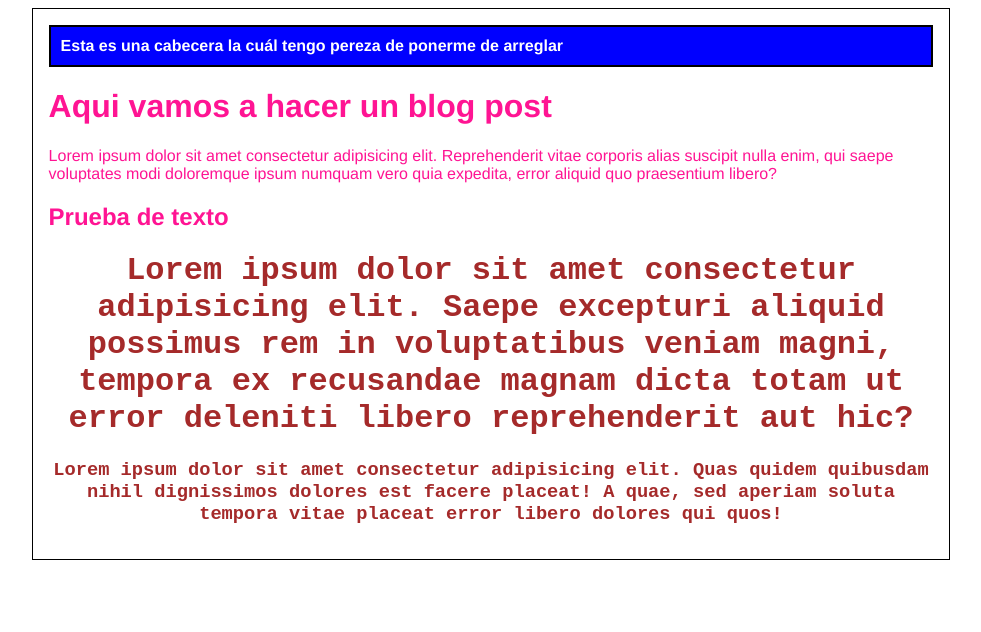
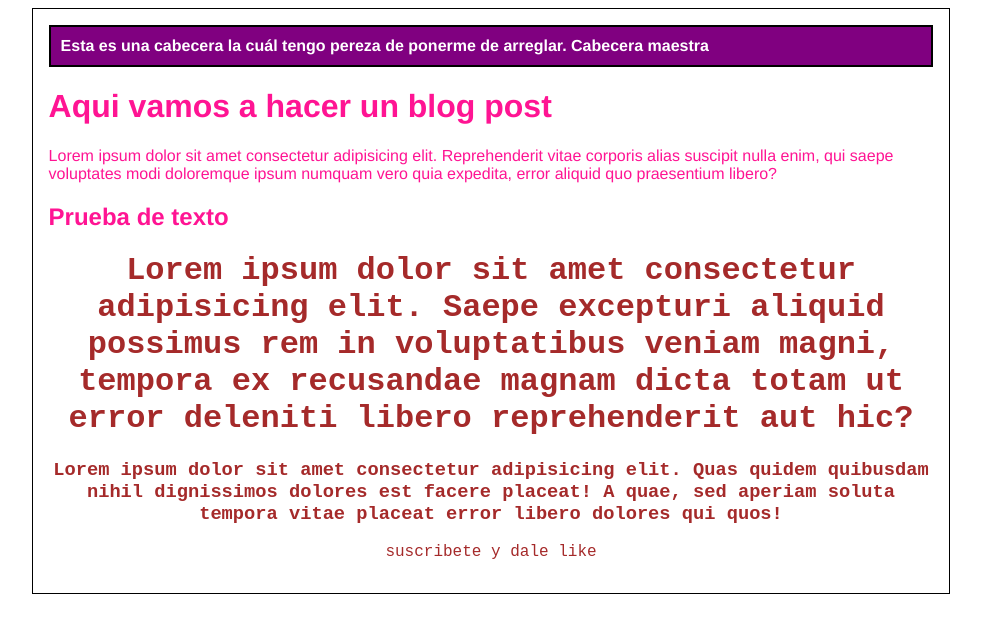
Before and after one commit to iepenaranda/hyperblog, a plain HTML site: page blogpost.html in a window 1280 px wide. Shown: the whole page, without its empty margins (149-1130 px from the left). Drawn offline with Linux system fonts and the light colour scheme.

Commit message:
Cabecera maestra, suscripcion

```diff
--- a/blogpost.html
+++ b/blogpost.html
@@ -10,7 +10,7 @@
 <body>
     <div id="container">
         <div id="cabecera">
-            Esta es una cabecera la cuál tengo pereza de ponerme de arreglar
+            Esta es una cabecera la cuál tengo pereza de ponerme de arreglar. Cabecera maestra
         </div>
         <div id="post">
             <h1>Aqui vamos a hacer un blog post</h1>
@@ -20,6 +20,7 @@
         <div id="contenido">
             <h1>Lorem ipsum dolor sit amet consectetur adipisicing elit. Saepe excepturi aliquid possimus rem in voluptatibus veniam magni, tempora ex recusandae magnam dicta totam ut error deleniti libero reprehenderit aut hic?</h1>
             <h3>Lorem ipsum dolor sit amet consectetur adipisicing elit. Quas quidem quibusdam nihil dignissimos dolores est facere placeat! A quae, sed aperiam soluta tempora vitae placeat error libero dolores qui quos!</h3>
+            <p>suscribete y dale like</p>
         </div>
     </div>
 </body>
--- a/css/styles.css
+++ b/css/styles.css
@@ -20,7 +20,7 @@ body {
 #cabecera {
   padding: 10px;
   border: 2px solid black;
-  background-color: blue;
+  background-color: purple;
   color: white;
   font-weight: 800;
 }
```
